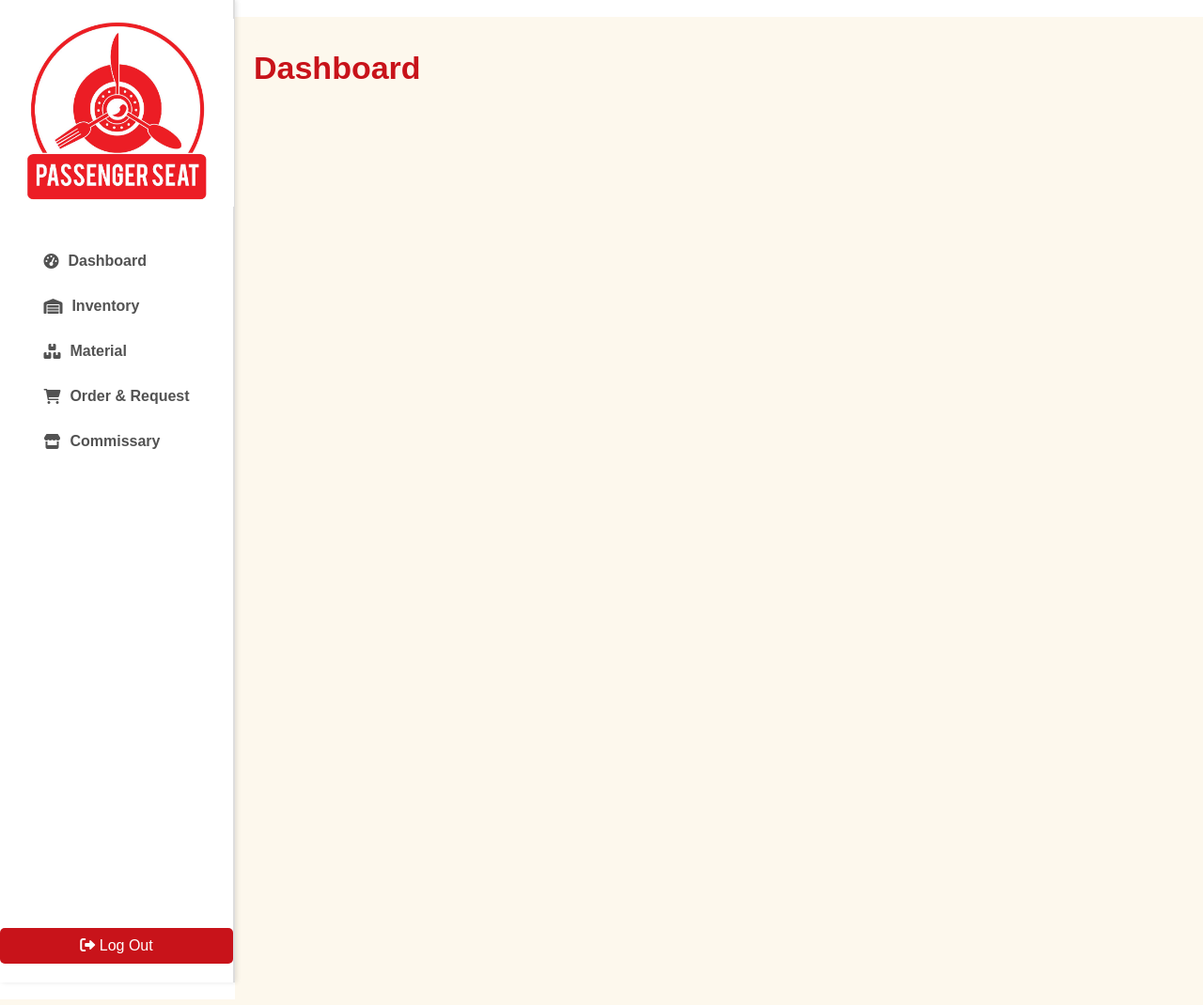
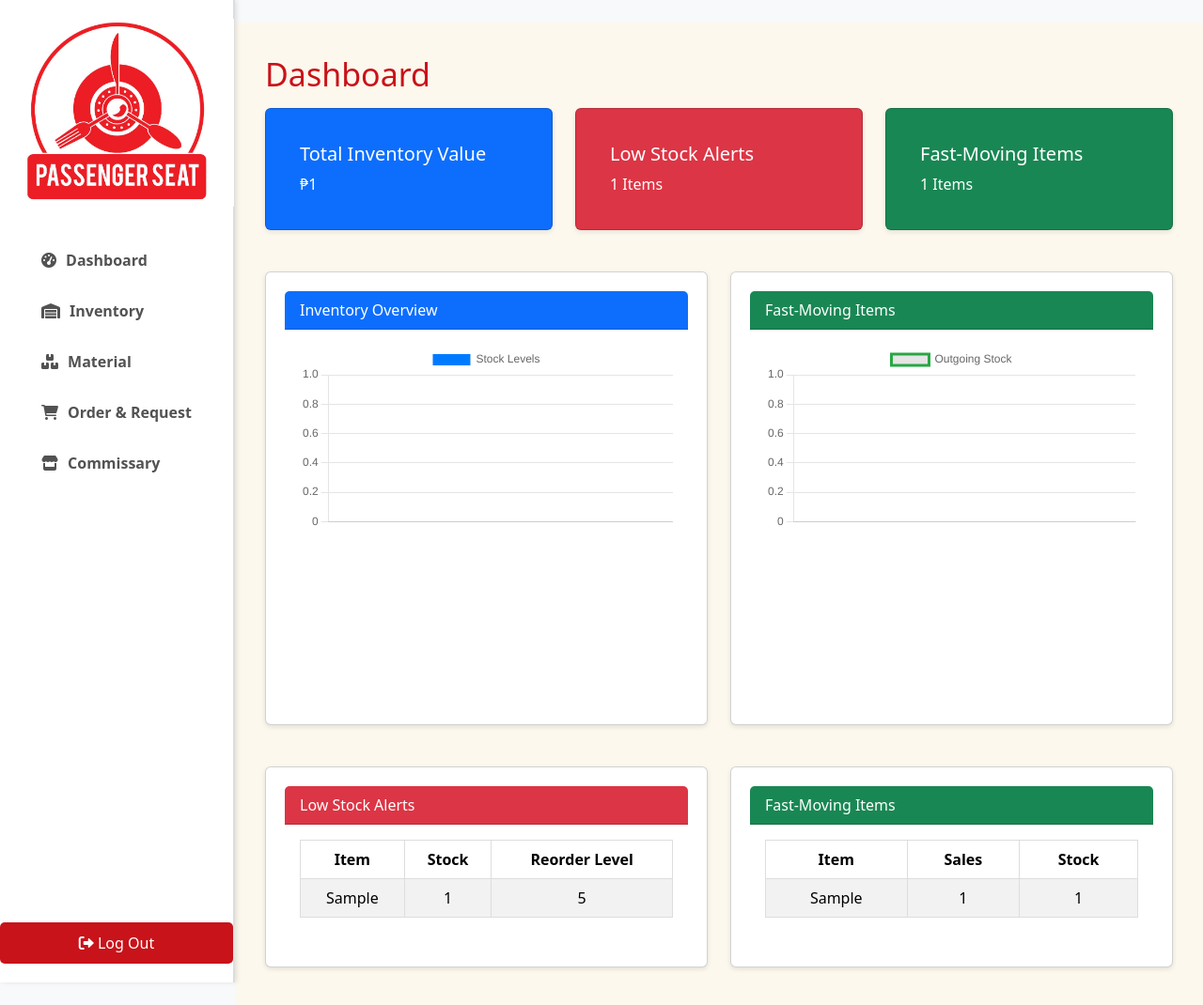
Before and after one commit to RoDriguezBSIT3-2/Material-Management-System, a Flask app: template templates/dashboard.html in a window 1280 px wide. Shown: the whole page at 94% size. Run offline with Flask 3, Linux system fonts and the light colour scheme; tables that the repository leaves empty hold one stand-in row (values such as "Sample post"); the template is opened without the code that fills it: values that come from a table or form of the project are taken from there, most other values are stand-ins (such as "Sample title", 1, 10 or a date in 2020); some libraries are stand-ins or nearby versions.

Commit message:
Update dashboard.html

```diff
--- a/templates/dashboard.html
+++ b/templates/dashboard.html
@@ -1,6 +1,161 @@
 {% extends 'base.html' %}
 
 {% block content %}
-<h1 class="page-title">Dashboard</h1>
-<!-- Additional content for the dashboard can go here -->
+ <link rel="stylesheet" href="https://cdn.jsdelivr.net/npm/bootstrap@5.3.0-alpha3/dist/css/bootstrap.min.css">
+    <script src="https://cdn.jsdelivr.net/npm/chart.js"></script>
+<div class="container-fluid">
+    <h1 class="page-title">Dashboard</h1>
+
+    <!-- Key Metrics -->
+    <div class="row">
+        <div class="col-md-4">
+            <div class="card text-white bg-primary">
+                <div class="card-body">
+                    <h5 class="card-title">Total Inventory Value</h5>
+                    <p class="card-text" id="totalInventoryValue">₱{{ total_inventory_value | round(2) }}</p>
+                </div>
+            </div>
+        </div>
+        <div class="col-md-4">
+            <div class="card text-white bg-danger">
+                <div class="card-body">
+                    <h5 class="card-title">Low Stock Alerts</h5>
+                    <p class="card-text" id="lowStockAlerts">{{ low_stock_alerts|length }} Items</p>
+                </div>
+            </div>
+        </div>
+        <div class="col-md-4">
+            <div class="card text-white bg-success">
+                <div class="card-body">
+                    <h5 class="card-title">Fast-Moving Items</h5>
+                    <p class="card-text" id="fastMovingItems">{{ fast_moving_items|length }} Items</p>
+                </div>
+            </div>
+        </div>
+    </div>
+
+    <!-- Analytics Charts -->
+    <div class="row mt-4">
+        <div class="col-md-6">
+            <div class="card">
+                <div class="card-header bg-primary text-white">Inventory Overview</div>
+                <div class="card-body chart-container">
+                    <canvas id="inventoryChart"></canvas>
+                </div>
+            </div>
+        </div>
+        <div class="col-md-6">
+            <div class="card">
+                <div class="card-header bg-success text-white">Fast-Moving Items</div>
+                <div class="card-body chart-container">
+                    <canvas id="fastMovingChart"></canvas>
+                </div>
+            </div>
+        </div>
+    </div>
+
+    <!-- Low Stock Alerts Table -->
+    <div class="row mt-4">
+        <div class="col-md-6">
+            <div class="card">
+                <div class="card-header bg-danger text-white">Low Stock Alerts</div>
+                <div class="card-body table-container">
+                    <table class="table table-striped">
+                        <thead>
+                            <tr>
+                                <th>Item</th>
+                                <th>Stock</th>
+                                <th>Reorder Level</th>
+                            </tr>
+                        </thead>
+                        <tbody id="lowStockTable">
+                            {% for item in low_stock_alerts %}
+                            <tr>
+                                <td>{{ item.item }}</td>
+                                <td>{{ item.ending }}</td>
+                                <td>5</td>
+                            </tr>
+                            {% endfor %}
+                        </tbody>
+                    </table>
+                </div>
+            </div>
+        </div>
+
+        <!-- Fast-Moving Items Table -->
+        <div class="col-md-6">
+            <div class="card">
+                <div class="card-header bg-success text-white">Fast-Moving Items</div>
+                <div class="card-body table-container">
+                    <table class="table table-striped">
+                        <thead>
+                            <tr>
+                                <th>Item</th>
+                                <th>Sales</th>
+                                <th>Stock</th>
+                            </tr>
+                        </thead>
+                        <tbody id="fastMovingTable">
+                            {% for item in fast_moving_items %}
+                            <tr>
+                                <td>{{ item.item }}</td>
+                                <td>{{ item.outgoing }}</td>
+                                <td>{{ item.ending }}</td>
+                            </tr>
+                            {% endfor %}
+                        </tbody>
+                    </table>
+                </div>
+            </div>
+        </div>
+    </div>
+</div>
+
+<style>
+        body {
+            background-color: #f8f9fa;
+        }
+        .card {
+            margin-bottom: 20px;
+        }
+        .chart-container {
+            width: 100%;
+            height: 400px;
+        }
+        .table-container {
+            max-height: 400px;
+            overflow-y: auto;
+        }
+</style>
+<!-- Scripts -->
+<script>
+    // Render Inventory Chart
+    const ctxInventory = document.getElementById('inventoryChart').getContext('2d');
+    new Chart(ctxInventory, {
+        type: 'bar',
+        data: {
+            labels: {{ inventory_chart_data.labels|tojson }},
+            datasets: [{
+                label: 'Stock Levels',
+                data: {{ inventory_chart_data.data|tojson }},
+                backgroundColor: ['#007bff', '#dc3545', '#ffc107', '#28a745', '#17a2b8']
+            }]
+        }
+    });
+
+    // Render Fast-Moving Chart
+    const ctxFastMoving = document.getElementById('fastMovingChart').getContext('2d');
+    new Chart(ctxFastMoving, {
+        type: 'line',
+        data: {
+            labels: {{ fast_moving_chart_data.labels|tojson }},
+            datasets: [{
+                label: 'Outgoing Stock',
+                data: {{ fast_moving_chart_data.data|tojson }},
+                borderColor: '#28a745',
+                fill: false
+            }]
+        }
+    });
+</script>
 {% endblock %}
```
